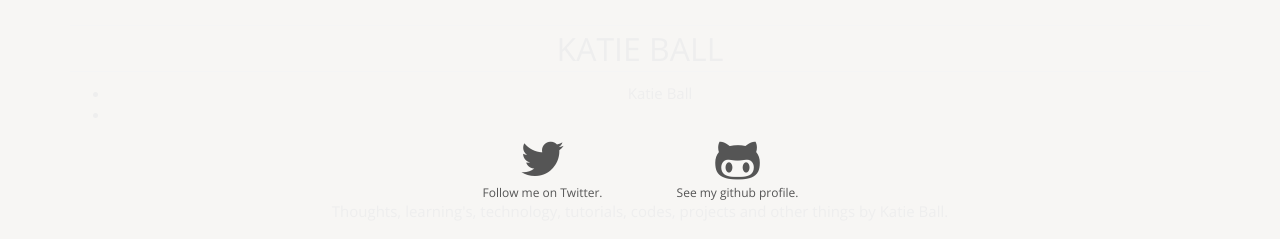
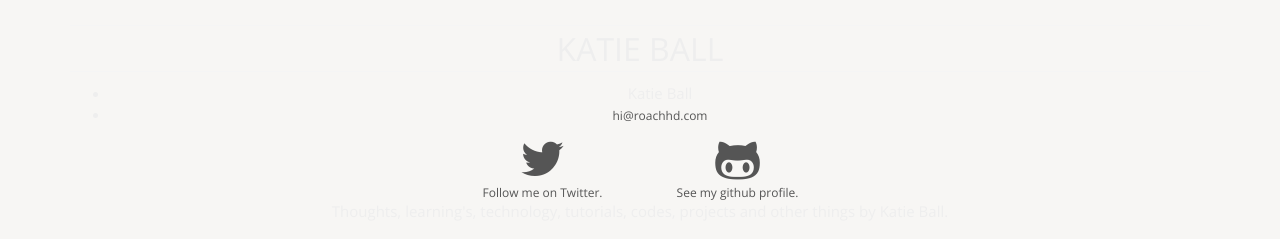
Before and after one commit to roachhd/roachhd.github.io, a Jekyll site: the page built from index.html, in a window 1280 px wide. Shown: the part 542-781 px from the top of the page. Built offline with Jekyll 4.4.1, drawn with Linux system fonts in a browser that asks for light colours; nearby versions of some CDN libraries.

Commit message:
Update _config.yml

```diff
--- a/_config.yml
+++ b/_config.yml
@@ -23,3 +23,4 @@ author:
 #Create a sitemap using the official Jekyll sitemap gem
 gems:
   - jekyll-sitemap
+email: hi@roachhd.com
```
